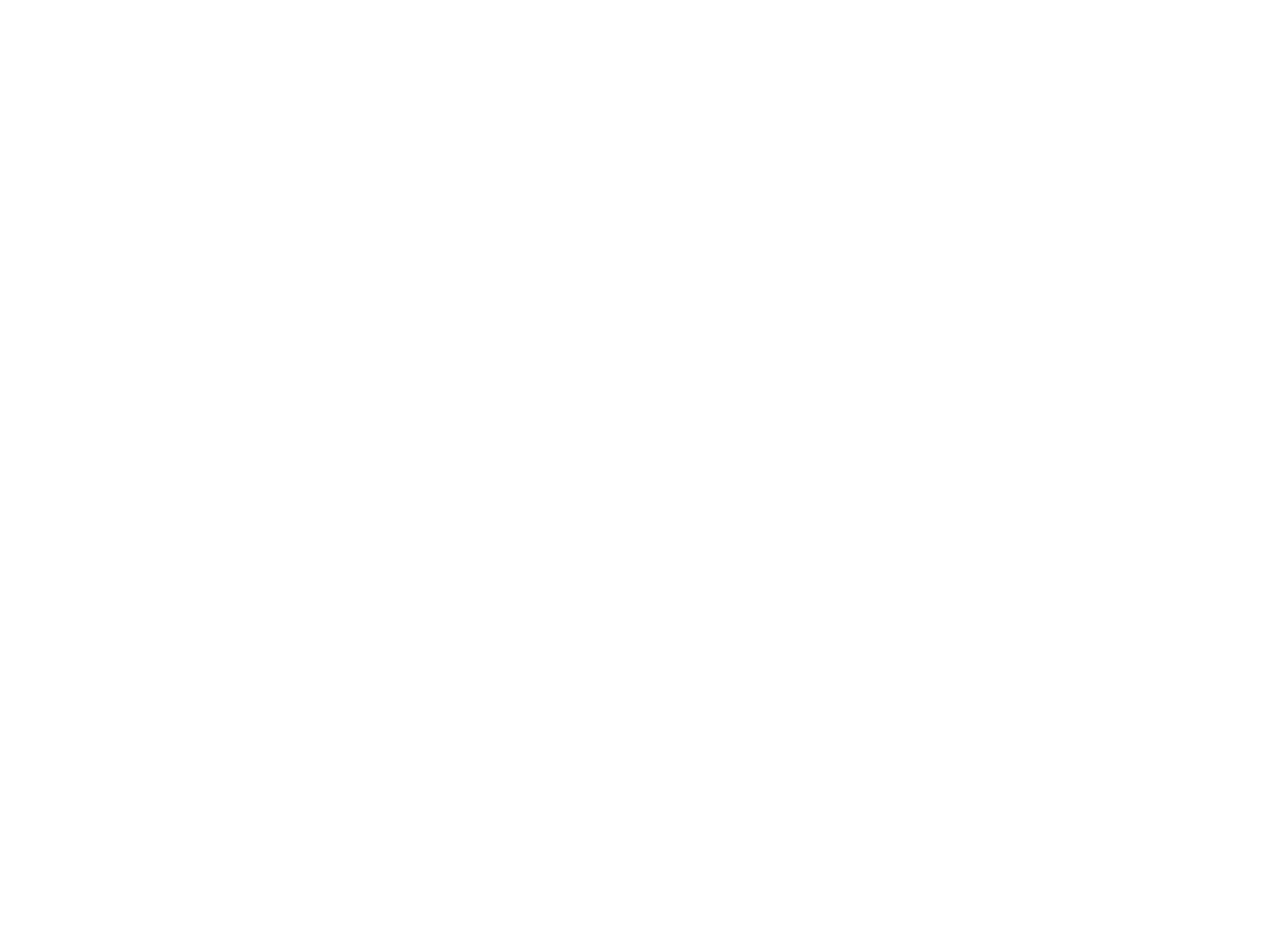
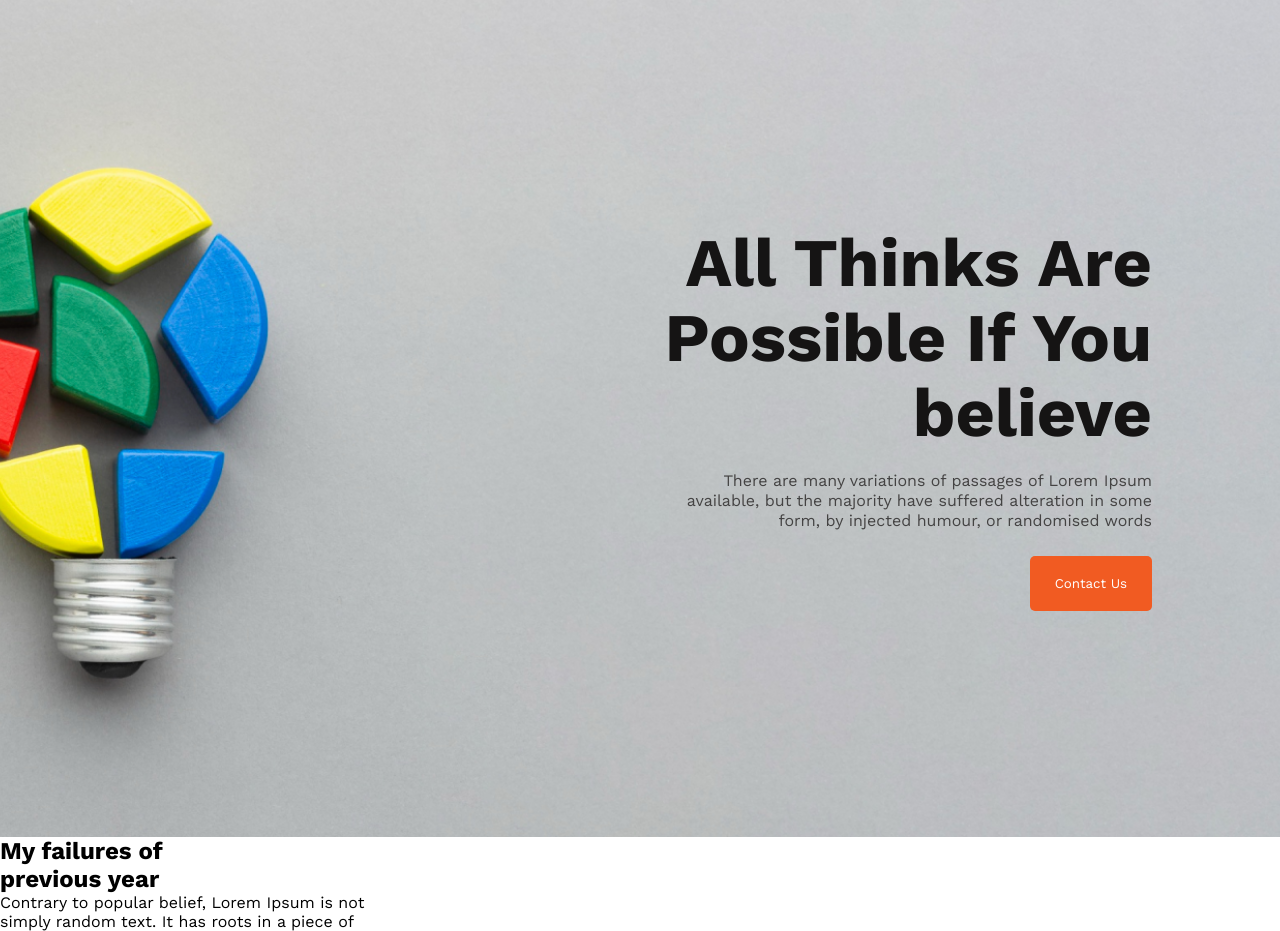
Before and after one commit to sajibcd34pro/new-year2023, a plain HTML site: page index.html in a window 1280 px wide. Before the commit the page ends 800 px from the top, so only its background shows below. Drawn offline with nearby package versions, Linux system fonts and the light colour scheme.

Commit message:
added header

```diff
--- a/index.html
+++ b/index.html
@@ -6,13 +6,42 @@
     <meta name="viewport" content="width=device-width, initial-scale=1.0">
     <title>New Year</title>
     <link rel="stylesheet" href="style.css">
+    <link rel="preconnect" href="https://fonts.googleapis.com">
+    <link rel="preconnect" href="https://fonts.gstatic.com" crossorigin>
+    <link href="https://fonts.googleapis.com/css2?family=Open+Sans&family=Work+Sans:wght@400;700&display=swap"
+        rel="stylesheet">
 </head>
 <body>
     <header>
-
+        <section class="banner-text">
+            <div class="banner-heading">
+                <div class="banner-title">
+                    <h1>All Thinks Are</h1>
+                    <h1>Possible If You</h1>
+                    <h1>believe</h1>
+                </div>
+                <div class="banner-dsc">
+                    <p>There are many variations of passages of Lorem Ipsum</p>
+                    <p>available, but the majority have suffered alteration in some</p>
+                    <p>form, by injected humour, or randomised words</p>
+                </div>
+                <button class="btn-primary">Contact Us</button>
+            </div>
+        </section>
     </header>
     <main>
+        <!-- failure section -->
+        <section class="failure">
+            <div class="person">
 
+            </div>
+            <div class="reason">
+                <h2>My failures of</h2>
+                <h2>previous year</h2>
+                <p>Contrary to popular belief, Lorem Ipsum is not</p>
+                <p>simply random text. It has roots in a piece of</p>
+            </div>
+        </section>
     </main>
     <footer>
 
--- a/style.css
+++ b/style.css
@@ -0,0 +1,42 @@
+*{
+    padding: 0;
+    margin: 0;
+    font-family: 'Open Sans', sans-serif;
+    font-family: 'Work Sans', sans-serif;
+}
+
+/* header */
+header{
+    background-image: url(/images/banner/banner2.png);
+    background-repeat: no-repeat;
+    background-size: cover;
+    background-position: center;
+    padding: 226px 10%;
+}
+.btn-primary{
+    color: #FFFFFF;
+    padding: 20px 25px;
+    background: #F15B22;
+    border: 0;
+    border-radius: 5px;
+}
+.banner-heading{
+    text-align: right;
+}
+.banner-title{
+    margin-bottom: 20px;
+}
+.banner-title h1{
+    font-size: 68px;
+    font-weight: 700;
+    line-height: 75px;
+    color: #151414;
+}
+.banner-dsc{
+    margin-bottom: 25px;
+}
+.banner-dsc p{
+    font-style: 16px;
+    line-height: 20px;
+    color:#444343;
+}
```
